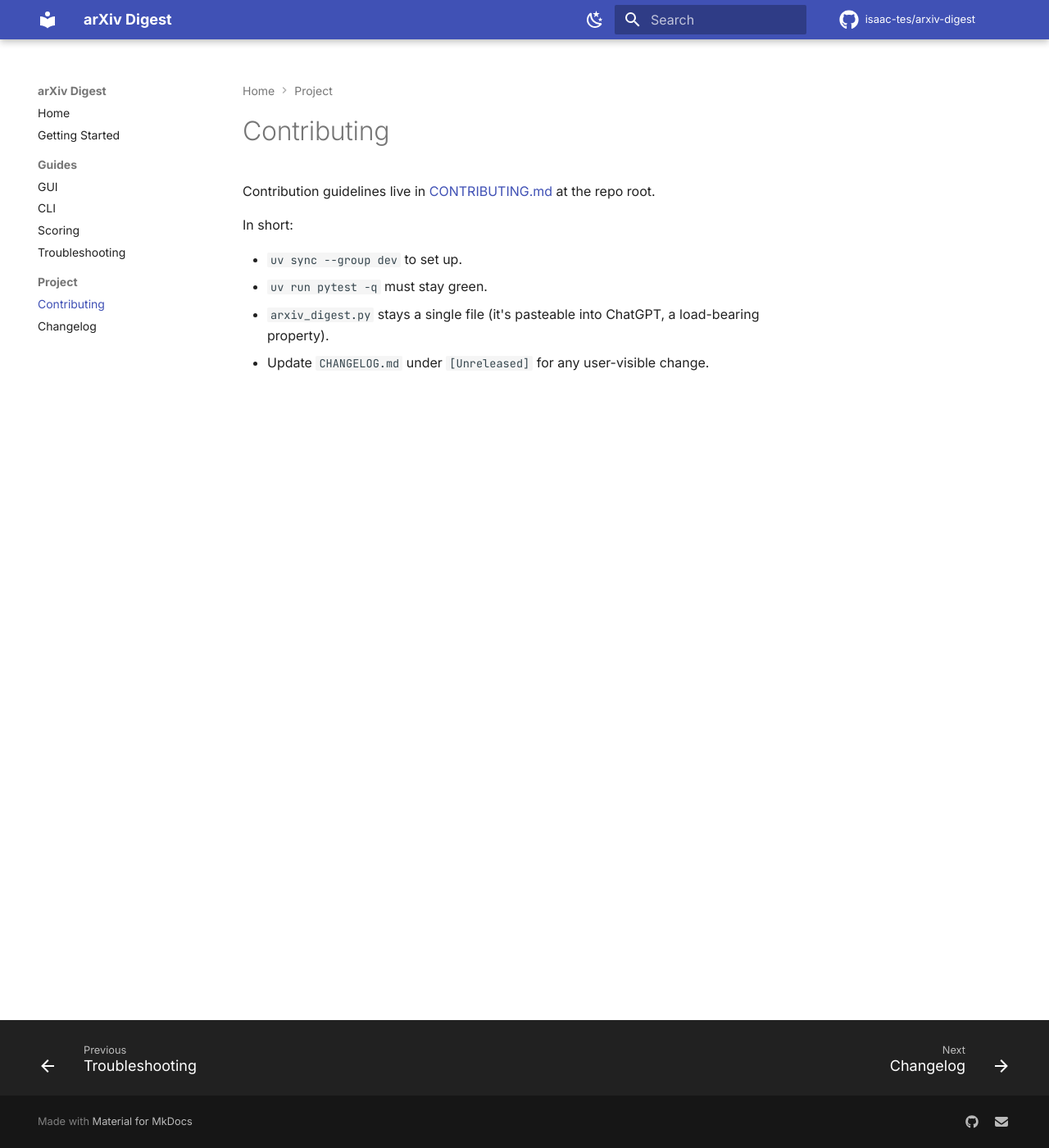
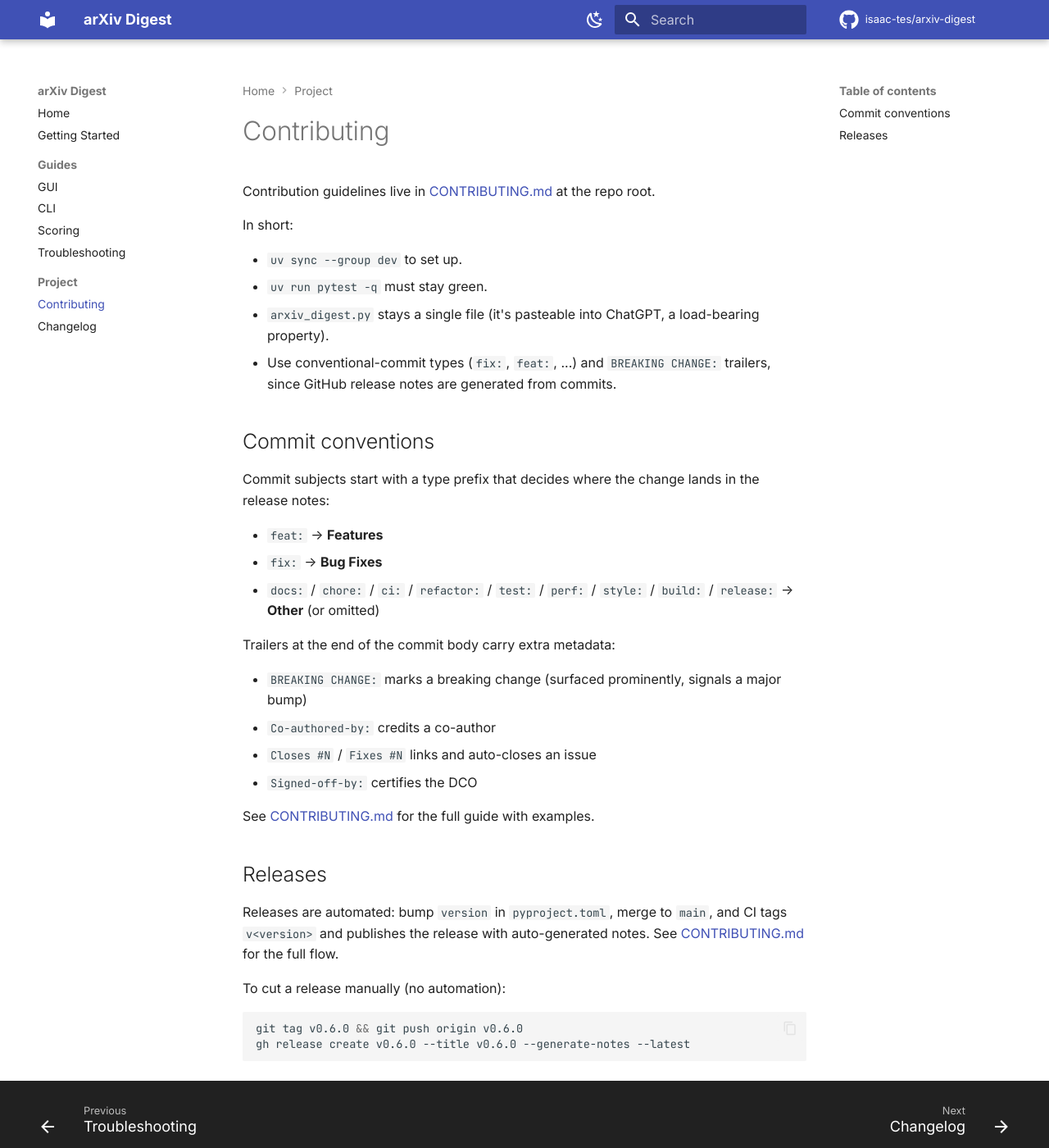
Before and after one commit to isaac-tes/arxiv-digest, an MkDocs documentation site: the page built from docs/contributing.md, in a window 1280 px wide and 1400 px high. Shown: the whole window at 82% size. Built offline with MkDocs 1.6.1 and Material for MkDocs 9.7.7, drawn with Linux system fonts in a browser that asks for light colours; comment, search, counter and statistics services are not loaded.

Commit message:
ci: use GitHub auto-generated release notes
Replace the hand-written CHANGELOG.md extraction with GitHub's built-in
--generate-notes, so release notes are derived from the commit history
automatically. Drop the conventional-changelog Node tooling. Document the
automated and manual release pipelines in CONTRIBUTING.md and the docs.

````diff
--- a/docs/contributing.md
+++ b/docs/contributing.md
@@ -7,4 +7,38 @@ In short:
 - `uv sync --group dev` to set up.
 - `uv run pytest -q` must stay green.
 - `arxiv_digest.py` stays a single file (it's pasteable into ChatGPT, a load-bearing property).
-- Update `CHANGELOG.md` under `[Unreleased]` for any user-visible change.
+- Use conventional-commit types (`fix:`, `feat:`, ...) and `BREAKING CHANGE:`
+  trailers, since GitHub release notes are generated from commits.
+
+## Commit conventions
+
+Commit subjects start with a type prefix that decides where the change lands in
+the release notes:
+
+- `feat:` → **Features**
+- `fix:` → **Bug Fixes**
+- `docs:` / `chore:` / `ci:` / `refactor:` / `test:` / `perf:` / `style:` /
+  `build:` / `release:` → **Other** (or omitted)
+
+Trailers at the end of the commit body carry extra metadata:
+
+- `BREAKING CHANGE:` marks a breaking change (surfaced prominently, signals a
+  major bump)
+- `Co-authored-by:` credits a co-author
+- `Closes #N` / `Fixes #N` links and auto-closes an issue
+- `Signed-off-by:` certifies the DCO
+
+See [CONTRIBUTING.md](https://github.com/isaac-tes/arxiv-digest/blob/main/CONTRIBUTING.md#commit-conventions-that-shape-the-release-notes) for the full guide with examples.
+
+## Releases
+
+Releases are automated: bump `version` in `pyproject.toml`, merge to `main`,
+and CI tags `v<version>` and publishes the release with auto-generated notes.
+See [CONTRIBUTING.md](https://github.com/isaac-tes/arxiv-digest/blob/main/CONTRIBUTING.md#releases) for the full flow.
+
+To cut a release manually (no automation):
+
+```bash
+git tag v0.6.0 && git push origin v0.6.0
+gh release create v0.6.0 --title v0.6.0 --generate-notes --latest
+```
````
Also changed, not shown: CONTEXT.md (+15 -0 lines), CONTRIBUTING.md (+110 -12 lines), docs/changelog.md (+1 -1 lines), 2 other files.
